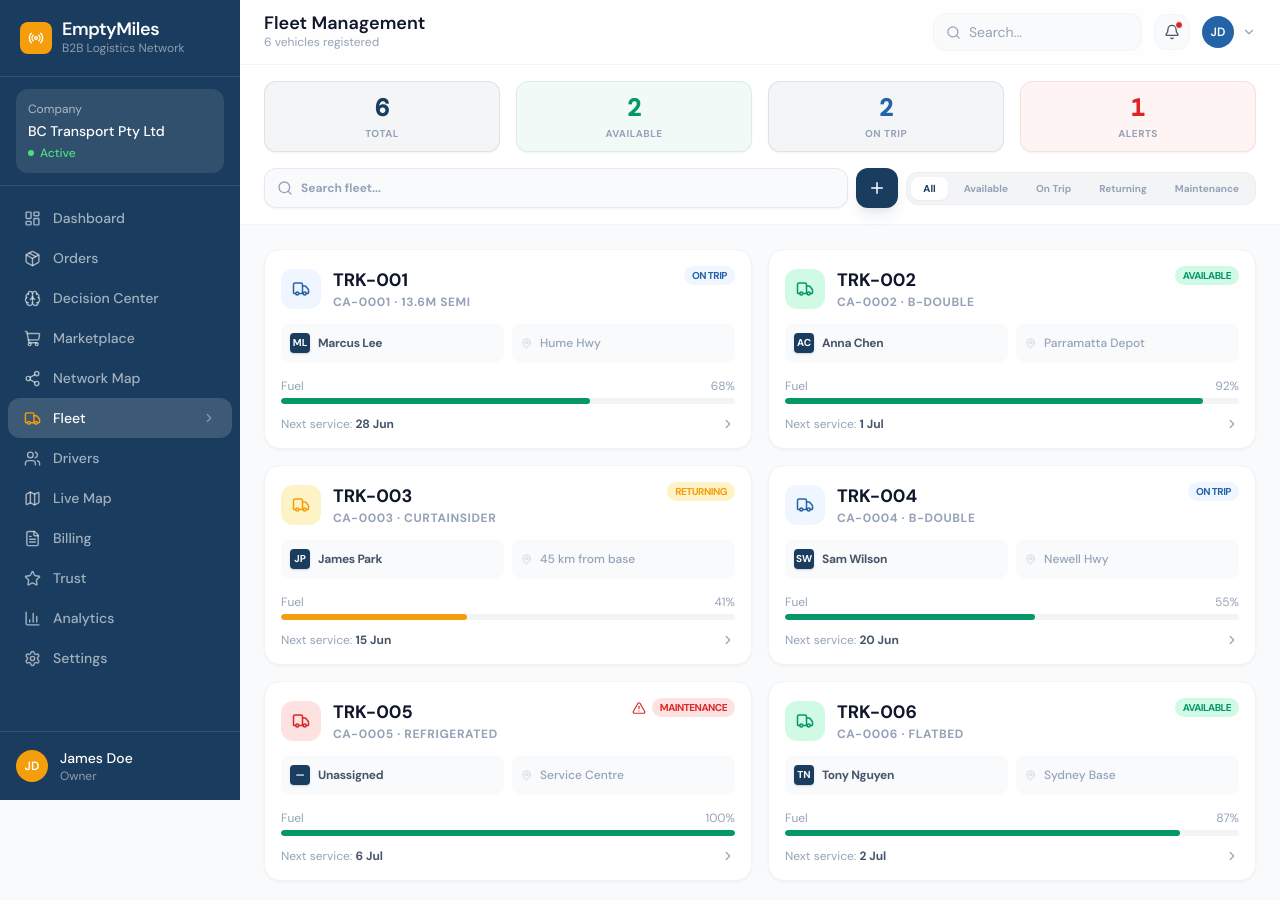
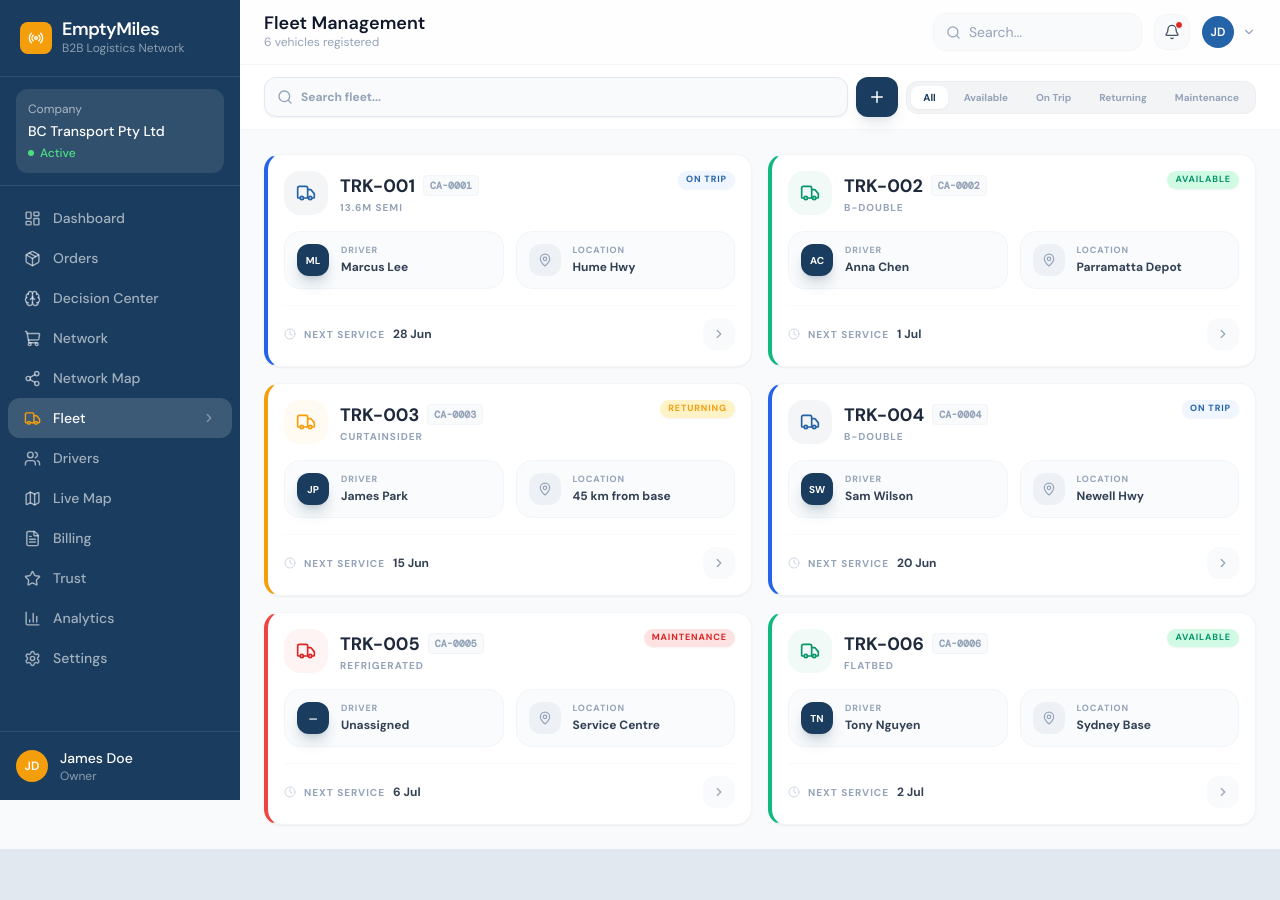
Before and after one commit to adibci/trucking-app, a React (Vite) app: page /fleet in a window 1280 px wide. Shown: the top 900 px of the page. After the commit the page ends 849 px from the top, so only its background shows below. Built offline with nearby package versions, Linux system fonts and the light colour scheme.

Commit message:
feat: implement owner dashboard pages and navigation components including broadcast setup, marketplace, and system analysis

```diff
--- a/src/components/layout/BottomNav.tsx
+++ b/src/components/layout/BottomNav.tsx
@@ -9,12 +9,12 @@ import { cn } from '../../lib/utils'
 const mainNavItems = [
   { icon: LayoutDashboard, label: 'Dashboard', href: '/dashboard' },
   { icon: Package, label: 'Orders', href: '/orders' },
-  { icon: Brain, label: 'Decision', href: '/decision' },
+  { icon: Share2, label: 'Network', href: '/marketplace' },
   { icon: Truck, label: 'Fleet', href: '/fleet' },
 ]
 
 const moreNavItems = [
-  { icon: ShoppingCart, label: 'Marketplace', href: '/marketplace' },
+  { icon: Brain, label: 'Decision', href: '/decision' },
   { icon: Share2, label: 'Network Map', href: '/network-map' },
   { icon: Users, label: 'Drivers', href: '/drivers' },
   { icon: Map, label: 'Live Map', href: '/live-map' },
--- a/src/components/layout/Sidebar.tsx
+++ b/src/components/layout/Sidebar.tsx
@@ -9,7 +9,7 @@ const navItems = [
   { icon: LayoutDashboard, label: 'Dashboard', href: '/dashboard' },
   { icon: Package, label: 'Orders', href: '/orders' },
   { icon: Brain, label: 'Decision Center', href: '/decision' },
-  { icon: ShoppingCart, label: 'Marketplace', href: '/marketplace' },
+  { icon: ShoppingCart, label: 'Network', href: '/marketplace' },
   { icon: Share2, label: 'Network Map', href: '/network-map' },
   { icon: Truck, label: 'Fleet', href: '/fleet' },
   { icon: Users, label: 'Drivers', href: '/drivers' },
--- a/src/pages/owner/BroadcastSetup.tsx
+++ b/src/pages/owner/BroadcastSetup.tsx
@@ -241,7 +241,7 @@ export default function BroadcastSetup() {
                 Back to Dashboard
               </Button>
               <Button size="lg" className="flex-1" onClick={() => navigate('/marketplace')}>
-                Monitor Bids
+                Monitor Network
               </Button>
             </div>
           </div>
--- a/src/pages/owner/CreateOrder.tsx
+++ b/src/pages/owner/CreateOrder.tsx
@@ -398,7 +398,7 @@ export default function CreateOrder() {
                 <div className="bg-brand/5 border border-brand/20 rounded-xl p-4 flex items-start gap-3">
                   <Info size={16} className="text-brand mt-0.5 shrink-0" />
                   <p className="text-xs text-text2 leading-relaxed">
-                    Posting this returning truck will make its capacity visible to other companies in the marketplace. You can receive rental invitations for either partial or full loads.
+                    Posting this returning truck will make its capacity visible to other companies in the network. You can receive rental invitations for either partial or full loads.
                   </p>
                 </div>
               </>
@@ -670,7 +670,7 @@ export default function CreateOrder() {
                     { label: 'Ready From', value: 'Tomorrow, 08:00' },
                     { label: 'Assigned Vehicle', value: 'TRK-001 (B-Double)' },
                     { label: 'Certificates', value: 'DG, MSIC, Fatigue Mgmt' },
-                    { label: 'Visibility', value: 'Global Marketplace' },
+                    { label: 'Visibility', value: 'Global Network' },
                   ].map(({ label, value }) => (
                     <div key={label} className="flex items-center justify-between py-2 border-b border-gray-50 last:border-0">
                       <span className="text-sm text-text3">{label}</span>
--- a/src/pages/owner/FleetList.tsx
+++ b/src/pages/owner/FleetList.tsx
@@ -4,7 +4,7 @@ import { TopBar } from '../../components/layout/TopBar'
 import { Card } from '../../components/ui/Card'
 import { Badge } from '../../components/ui/Badge'
 import { Button } from '../../components/ui/Button'
-import { Truck, Plus, Search, MapPin, Clock, AlertTriangle, Filter, ChevronRight } from 'lucide-react'
+import { Truck, Plus, Search, MapPin, Clock, AlertTriangle, Filter, ChevronRight, Zap } from 'lucide-react'
 
 const trucks = [
   { id: 'TRK-001', plate: 'CA-0001', type: '13.6m Semi', driver: 'Marcus Lee', status: 'On Trip', location: 'Hume Hwy, NSW', eta: '2h 15m', fuel: 68, lastService: '28 Mar', nextService: '28 Jun', compliance: 'ok' },
@@ -31,26 +31,31 @@ export default function FleetList() {
   const filtered = filter === 'All' ? trucks : trucks.filter(t => t.status === filter)
 
   return (
-    <div className="flex flex-col min-h-screen">
+    <div className="flex flex-col min-h-screen w-full overflow-x-hidden">
       <TopBar title="Fleet Management" subtitle={`${trucks.length} vehicles registered`} />
 
       {/* Sticky Combined Controls */}
-      <div className="sticky top-14 md:top-16 z-30 bg-white/90 backdrop-blur-sm border-b border-gray-100 px-3 py-2 sm:px-6 sm:py-4 transition-all duration-200">
+      <div className="sticky top-14 md:top-16 z-30 bg-white/90 backdrop-blur-sm border-b border-gray-100 px-3 py-2 sm:px-6 sm:py-3 transition-all duration-200">
         <div className="max-w-6xl mx-auto w-full flex flex-col gap-3">
           {/* Stats row - Scrollable on mobile */}
-          <div className="flex gap-2 overflow-x-auto no-scrollbar pb-1 sm:grid sm:grid-cols-4 sm:gap-4">
+          {/* <div className="flex gap-3 overflow-x-auto no-scrollbar pb-1 sm:grid sm:grid-cols-4 sm:gap-4">
             {[
-              { label: 'Total', value: trucks.length, color: 'bg-brand/5 border-brand/10', textColor: 'text-brand' },
-              { label: 'Available', value: trucks.filter(t => t.status === 'Available').length, color: 'bg-em-green/5 border-em-green/10', textColor: 'text-em-green' },
-              { label: 'On Trip', value: trucks.filter(t => t.status === 'On Trip').length, color: 'bg-brand/5 border-brand/10', textColor: 'text-brand-mid' },
-              { label: 'Alerts', value: trucks.filter(t => t.status === 'Maintenance').length, color: 'bg-em-red/5 border-em-red/10', textColor: 'text-em-red' },
-            ].map(({ label, value, color, textColor }) => (
-              <Card key={label} padding="none" className={`${color} border shrink-0 w-[100px] sm:w-auto p-2.5 flex flex-col justify-center items-center text-center rounded-xl`}>
-                <div className={`text-lg sm:text-2xl font-black font-mono ${textColor}`}>{value}</div>
-                <div className="text-[9px] sm:text-[10px] font-bold text-text3 mt-0.5 uppercase tracking-wider">{label}</div>
-              </Card>
+              { label: 'Total Fleet', value: trucks.length, icon: Truck, color: 'bg-brand/5', iconColor: 'text-brand' },
+              { label: 'Available', value: trucks.filter(t => t.status === 'Available').length, icon: Clock, color: 'bg-em-green/5', iconColor: 'text-em-green' },
+              { label: 'On Trip', value: trucks.filter(t => t.status === 'On Trip').length, icon: MapPin, color: 'bg-brand/5', iconColor: 'text-brand-mid' },
+              { label: 'Attention', value: trucks.filter(t => t.status === 'Maintenance').length, icon: AlertTriangle, color: 'bg-em-red/5', iconColor: 'text-em-red' },
+            ].map(({ label, value, icon: Icon, color, iconColor }) => (
+              <div key={label} className={`${color} border border-transparent rounded-2xl p-3 shrink-0 min-w-[120px] sm:min-w-0 flex flex-col justify-between shadow-sm`}>
+                <div className="flex items-center justify-between mb-2">
+                  <div className={`w-7 h-7 ${color.replace('/5', '/10')} rounded-lg flex items-center justify-center`}>
+                    <Icon size={14} className={iconColor} />
+                  </div>
+                  <div className="text-xl font-black font-mono text-slate-800">{value}</div>
+                </div>
+                <div className="text-[10px] font-black text-slate-400 uppercase tracking-widest">{label}</div>
+              </div>
             ))}
-          </div>
+          </div> */}
 
           <div className="flex flex-col sm:flex-row gap-2">
             <div className="flex items-center gap-2 flex-1">
@@ -103,70 +108,93 @@ export default function FleetList() {
         </div>
       </div>
 
-      <div className="flex-1 p-3 sm:p-6 lg:max-w-6xl lg:mx-auto w-full">
+      <div className="flex-1 p-3 sm:p-6 max-w-7xl mx-auto w-full">
 
         {/* Fleet grid */}
-        <div className="grid grid-cols-1 sm:grid-cols-2 gap-4">
+        <div className="grid grid-cols-1 md:grid-cols-2 gap-4">
           {filtered.map(truck => (
             <Card
               key={truck.id}
-              className="cursor-pointer hover:shadow-md transition-all hover:border-brand/20"
+              className="group cursor-pointer hover:shadow-xl transition-all border-l-4 overflow-hidden"
+              style={{ borderLeftColor: truck.status === 'Available' ? '#10b981' : truck.status === 'On Trip' ? '#2563eb' : truck.status === 'Maintenance' ? '#ef4444' : '#f59e0b' }}
+              padding="none"
               onClick={() => navigate(`/fleet/${truck.id}`)}
             >
-              <div className="flex items-start justify-between mb-3">
+              <div className="p-4 flex flex-col h-full">
+                <div className="flex items-start justify-between mb-4">
                   <div className="flex items-center gap-3">
-                  <div className={`w-10 h-10 rounded-xl flex items-center justify-center ${
-                    truck.status === 'Available' ? 'bg-em-green-soft' :
-                    truck.status === 'On Trip' ? 'bg-brand-light' :
-                    truck.status === 'Maintenance' ? 'bg-em-red-soft' : 'bg-accent-soft'
+                    <div className={`w-11 h-11 rounded-2xl flex items-center justify-center shrink-0 ${
+                      truck.status === 'Available' ? 'bg-em-green/5' :
+                      truck.status === 'On Trip' ? 'bg-brand/5' :
+                      truck.status === 'Maintenance' ? 'bg-em-red/5' : 'bg-accent/5'
                     }`}>
-                    <Truck size={18} className={
+                      <Truck size={20} className={
                         truck.status === 'Available' ? 'text-em-green' :
                         truck.status === 'On Trip' ? 'text-brand-mid' :
                         truck.status === 'Maintenance' ? 'text-em-red' : 'text-accent'
                       } />
                     </div>
-                  <div className="min-w-0">
-                    <div className="font-bold text-text1 sm:text-lg">{truck.id}</div>
-                    <div className="text-[10px] sm:text-xs text-text3 font-bold uppercase tracking-wider truncate mb-0.5">{truck.plate} · {truck.type}</div>
+                    <div>
+                      <div className="flex items-center gap-2">
+                        <h3 className="font-black text-slate-800 text-lg">{truck.id}</h3>
+                        <span className="text-[10px] font-mono font-bold text-slate-400 bg-slate-50 px-1.5 py-0.5 rounded border border-slate-100">{truck.plate}</span>
+                      </div>
+                      <p className="text-[10px] font-black text-slate-400 uppercase tracking-widest">{truck.type}</p>
                     </div>
                   </div>
-                <div className="flex items-center gap-1.5 shrink-0">
-                  {truck.compliance === 'warn' && <AlertTriangle size={14} className="text-em-red" />}
-                  <Badge variant={statusColors[truck.status] as any} className="text-[10px] font-bold border-0 px-2 py-0.5 uppercase tracking-tighter">{truck.status}</Badge>
+                  <Badge variant={statusColors[truck.status] as any} className="font-black text-[9px] border-0 px-2 py-0.5 tracking-widest shadow-sm">
+                    {truck.status.toUpperCase()}
+                  </Badge>
+                </div>
+
+                <div className="grid grid-cols-2 gap-3 mb-4">
+                  <div className="bg-slate-50/80 rounded-2xl p-3 border border-slate-100 flex items-center gap-3">
+                    <div className="w-8 h-8 bg-brand rounded-xl flex items-center justify-center text-white text-[10px] font-black shadow-lg shadow-brand/20">
+                      {truck.driver !== 'Unassigned' ? truck.driver.split(' ').map(n => n[0]).join('') : '—'}
+                    </div>
+                    <div className="min-w-0">
+                      <div className="text-[9px] font-black text-slate-400 uppercase tracking-widest leading-none mb-1">Driver</div>
+                      <div className="text-xs font-bold text-slate-700 truncate">{truck.driver}</div>
+                    </div>
+                  </div>
+                  <div className="bg-slate-50/80 rounded-2xl p-3 border border-slate-100 flex items-center gap-3">
+                    <div className="w-8 h-8 bg-slate-200/50 rounded-xl flex items-center justify-center text-slate-400">
+                      <MapPin size={14} />
+                    </div>
+                    <div className="min-w-0">
+                      <div className="text-[9px] font-black text-slate-400 uppercase tracking-widest leading-none mb-1">Location</div>
+                      <div className="text-xs font-bold text-slate-700 truncate">{truck.location.split(',')[0]}</div>
+                    </div>
                   </div>
                 </div>
 
-              <div className="grid grid-cols-2 gap-2 mb-4">
-                <div className="flex items-center gap-2 text-xs text-text2 bg-surface rounded-lg p-2 border border-gray-50">
-                  <div className="w-5 h-5 bg-brand rounded flex items-center justify-center text-white text-[10px] font-black shrink-0 shadow-sm shadow-brand/20">
-                    {truck.driver !== 'Unassigned' ? truck.driver.split(' ').map(n => n[0]).join('') : '—'}
+                {/* Fuel section */}
+                {/* <div className="mb-4 bg-slate-50/50 p-3 rounded-2xl border border-slate-100/50">
+                  <div className="flex justify-between items-center mb-1.5">
+                    <div className="flex items-center gap-1.5">
+                      <Zap size={11} className={truck.fuel < 30 ? 'text-em-red' : 'text-slate-400'} />
+                      <span className="text-[10px] font-black text-slate-400 uppercase tracking-widest">Fuel Reserve</span>
                     </div>
-                  <span className="truncate font-bold tracking-tight">{truck.driver}</span>
+                    <span className={`text-xs font-black font-mono ${truck.fuel < 30 ? 'text-em-red' : 'text-slate-700'}`}>{truck.fuel}%</span>
                   </div>
-                <div className="flex items-center gap-2 text-xs text-text3 bg-surface rounded-lg p-2 border border-gray-50">
-                  <MapPin size={11} className="text-slate-300 shrink-0" />
-                  <span className="truncate font-medium">{truck.location.split(',')[0]}</span>
-                </div>
-              </div>
-
-              {/* Fuel bar */}
-              <div className="mb-3">
-                <div className="flex justify-between text-xs text-text3 mb-1">
-                  <span>Fuel</span>
-                  <span className={truck.fuel < 30 ? 'text-em-red font-medium' : ''}>{truck.fuel}%</span>
-                </div>
-                <div className="h-1.5 bg-gray-100 rounded-full overflow-hidden">
+                  <div className="h-2 bg-slate-200/50 rounded-full overflow-hidden p-0.5">
                     <div
-                    className={`h-full rounded-full ${truck.fuel > 50 ? 'bg-em-green' : truck.fuel > 25 ? 'bg-accent' : 'bg-em-red'}`}
+                      className={`h-full rounded-full transition-all duration-500 ${truck.fuel > 50 ? 'bg-em-green' : truck.fuel > 25 ? 'bg-accent' : 'bg-em-red'}`}
                       style={{ width: `${truck.fuel}%` }}
                     />
                   </div>
+                </div> */}
+
+                <div className="mt-auto pt-3 border-t border-slate-50 flex items-center justify-between">
+                  <div className="flex items-center gap-2">
+                    <Clock size={12} className="text-slate-300" />
+                    <span className="text-[10px] font-black text-slate-400 uppercase tracking-widest">Next Service</span>
+                    <span className="text-xs font-bold text-slate-700">{truck.nextService}</span>
                   </div>
-
-              <div className="flex items-center justify-between text-xs text-text3">
-                <span>Next service: <strong className="text-text2">{truck.nextService}</strong></span>
-                <ChevronRight size={14} className="text-text3" />
+                  <div className="w-8 h-8 rounded-xl bg-slate-50 flex items-center justify-center text-slate-400 group-hover:bg-brand group-hover:text-white transition-all">
+                    <ChevronRight size={14} />
+                  </div>
+                </div>
               </div>
             </Card>
           ))}
--- a/src/pages/owner/Marketplace.tsx
+++ b/src/pages/owner/Marketplace.tsx
@@ -51,7 +51,7 @@ export default function Marketplace() {
 
   return (
     <div className="flex flex-col min-h-screen bg-gray-50/50">
-      <TopBar title="Marketplace Exchange" subtitle="Real-time logistics marketplace" />
+      <TopBar title="Network Exchange" subtitle="Real-time logistics network" />
 
       {/* Sticky Combined Navigation Controls */}
       <div className="sticky top-14 md:top-16 z-30 bg-white/90 backdrop-blur-sm border-b border-gray-100 px-3 py-2 sm:px-6 sm:py-3 transition-all duration-200">
--- a/src/pages/owner/MarketplaceBidDetail.tsx
+++ b/src/pages/owner/MarketplaceBidDetail.tsx
@@ -268,7 +268,7 @@ export default function MarketplaceBidDetail() {
         </button>
         <div className="flex-1 min-w-0">
           <div className="text-xs text-text3 font-medium truncate">{ORDER.id} · {ORDER.route}</div>
-          <div className="text-sm font-bold text-text1">Select Truck for Bid</div>
+          <div className="text-sm font-bold text-text1">Select Truck from Network</div>
         </div>
         <div className={`flex items-center gap-1.5 px-3 py-1.5 rounded-xl text-sm font-semibold font-mono shrink-0 ${
           secondsLeft < 300 ? 'bg-em-red-soft text-em-red' : 'bg-accent-soft text-accent'
--- a/src/pages/owner/SystemAnalysis.tsx
+++ b/src/pages/owner/SystemAnalysis.tsx
@@ -46,7 +46,7 @@ export default function SystemAnalysis() {
           </button>
 
           {/* Order summary - Stacked on mobile */}
-          <div className="bg-brand rounded-2xl p-4 sm:p-5 mb-4 flex flex-col sm:flex-row sm:items-center justify-between gap-4 shadow-xl shadow-brand/20">
+          {/* <div className="bg-brand rounded-2xl p-4 sm:p-5 mb-4 flex flex-col sm:flex-row sm:items-center justify-between gap-4 shadow-xl shadow-brand/20">
             <div>
               <div className="text-white/60 text-[10px] mb-1 uppercase tracking-widest font-black">Analysing Order</div>
               <div className="text-white font-bold text-base sm:text-lg">ORD-441 · Sydney → Port Botany</div>
@@ -67,7 +67,7 @@ export default function SystemAnalysis() {
                 <Badge variant="warning" className="text-[9px] px-1.5 py-0 h-auto font-black uppercase">Pending Decision</Badge>
               </div>
             </div>
-          </div>
+          </div> */}
 
           {/* System Recommendation Banner */}
           <div className="bg-em-green-soft border border-em-green/20 rounded-2xl p-3.5 mb-5 flex items-start gap-3">
```
Also changed, not shown: src/pages/owner/DriverList.tsx (+39 -36 lines). Lines whose indentation alone changed are shown as unchanged.
